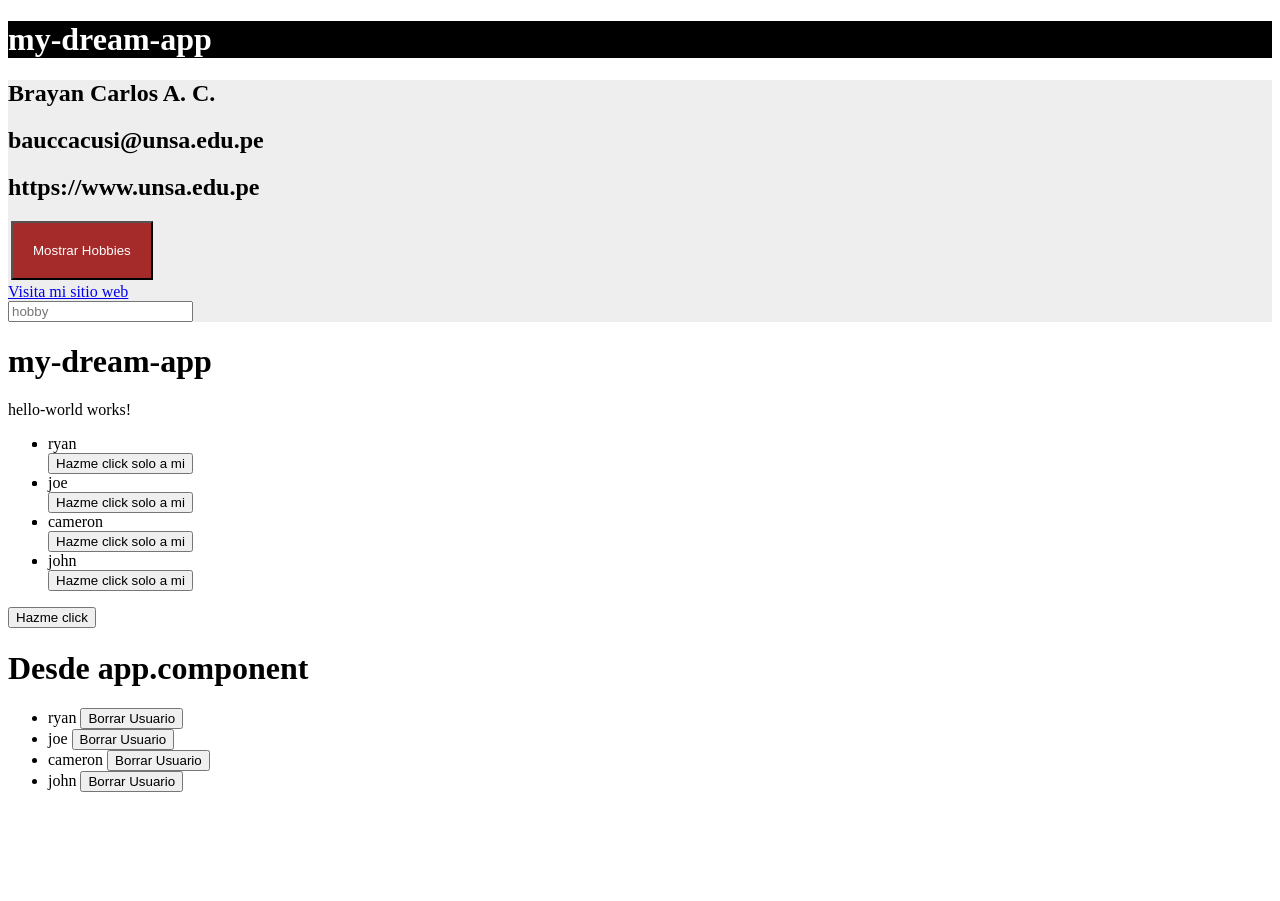
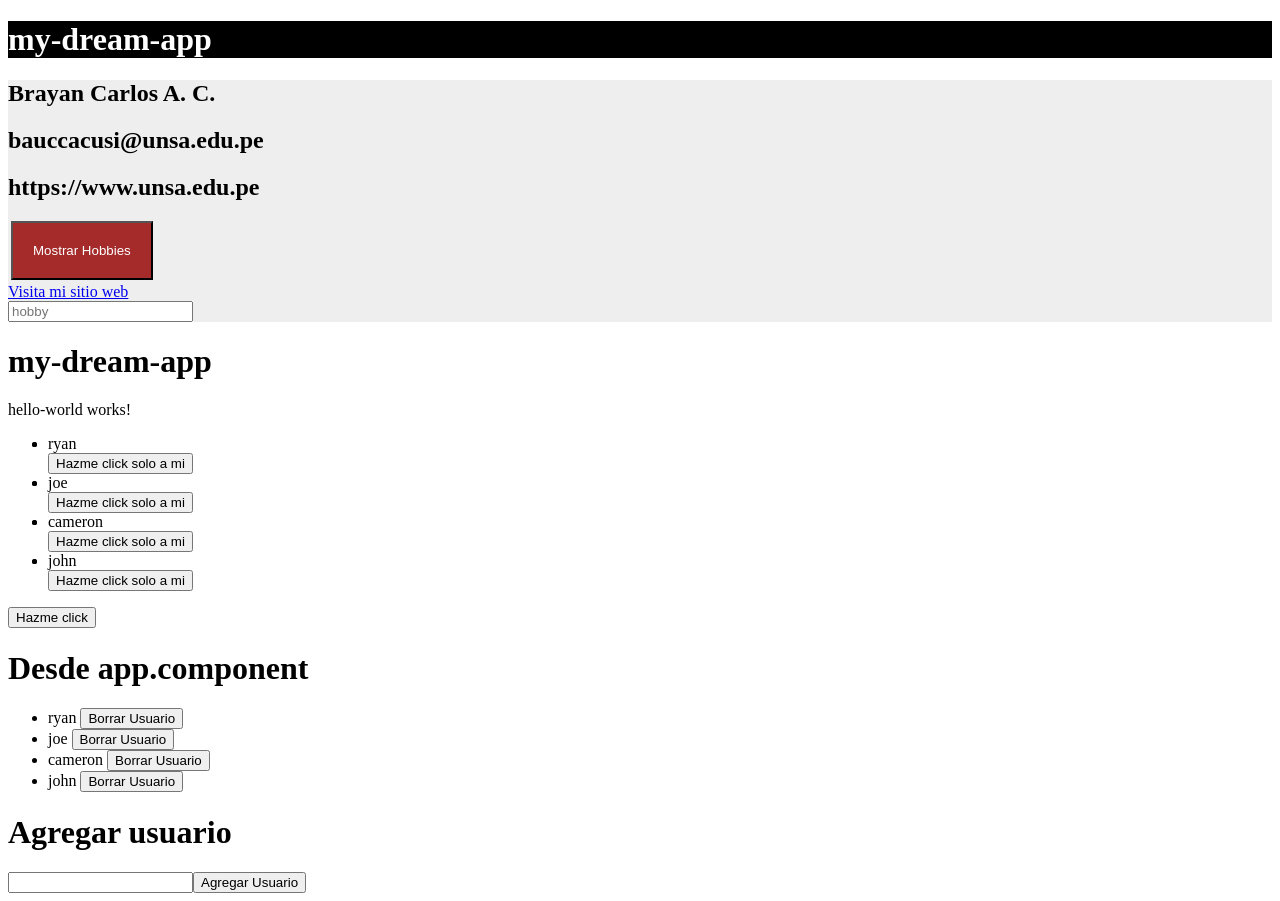
Before and after one commit to BCarlosAC/Programacion-Web-2-Teoria, an Angular app in the folder Ejercicios/06_Angular/my-dream-app/: page / in a window 1280 px wide. Before the commit the page ends 808 px from the top, so only its background shows below. Built offline with nearby package versions, Linux system fonts and the light colour scheme.

Commit message:
boton con llamada a agregarUsuario()

```diff
--- a/Ejercicios/06_Angular/my-dream-app/src/app/app.html
+++ b/Ejercicios/06_Angular/my-dream-app/src/app/app.html
@@ -35,3 +35,8 @@
       {{ user }} <button (click)="deleteUser(user)">Borrar Usuario</button>
   </li>
 </ul>
+<h1>Agregar usuario</h1>
+<form (submit)="addUser(newUser)">
+  <input type="text" #newUser>
+  <button>Agregar Usuario</button>
+</form>
```
